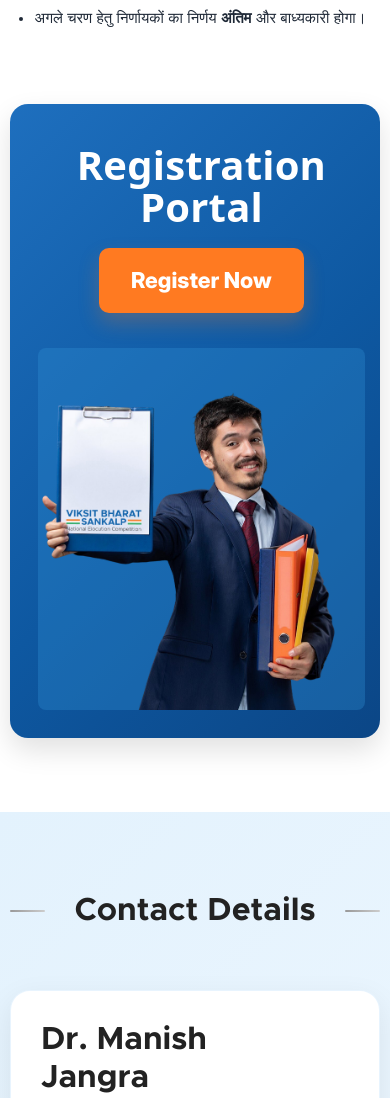
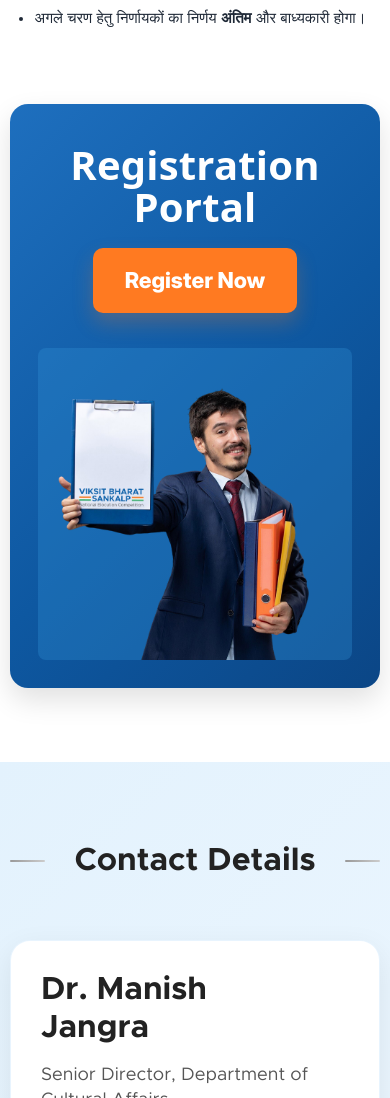
Before and after one commit to RayqRohit/Viksit-Bharat-Sankalp-Website, a plain HTML site: page index.html in a window 390 px wide. Shown: the part 10902-12000 px from the top of the page. Drawn offline with nearby package versions, Linux system fonts and the light colour scheme.

Commit message:
fixed fluid-layout fixed

```diff
--- a/assets/styles/media.css
+++ b/assets/styles/media.css
@@ -1268,7 +1268,7 @@
         font-size: 16px;
     }
 
-    .format-list li{
+    .format-list li {
         font-size: 14px;
     }
 
@@ -1414,6 +1414,48 @@
     }
 }
 
+@media (max-width: 400px) {
+    .portal-card {
+        grid-template-columns: 1fr;
+        padding: 40px 28px 28px;
+        text-align: center;
+
+        gap: 35px;
+    }
+
+    .portal-copy {
+        order: 1;
+    }
+
+    .portal-art {
+        order: 2;
+        min-height: auto;
+    }
+
+    .portal-title {
+        font-size: 40px;
+    }
+
+    .reg-btn {
+        font-size: 22px;
+        padding: 1rem 2rem;
+    }
+
+    .portal-stripe {
+        left: 0;
+        width: 100%;
+        top: 0%;
+        bottom: 0%;
+        opacity: .35;
+    }
+
+    .portal-img {
+        margin: 12px auto 0;
+        height: 300px;
+    }
+
+}
+
 /* 7) ≤ 375px --------------------------------------------------- */
 @media (max-width: 375px) {
     .vb-logo {
@@ -1519,6 +1561,7 @@
 
 
 
+
     /* contact section */
 
     .contact-item {
```
